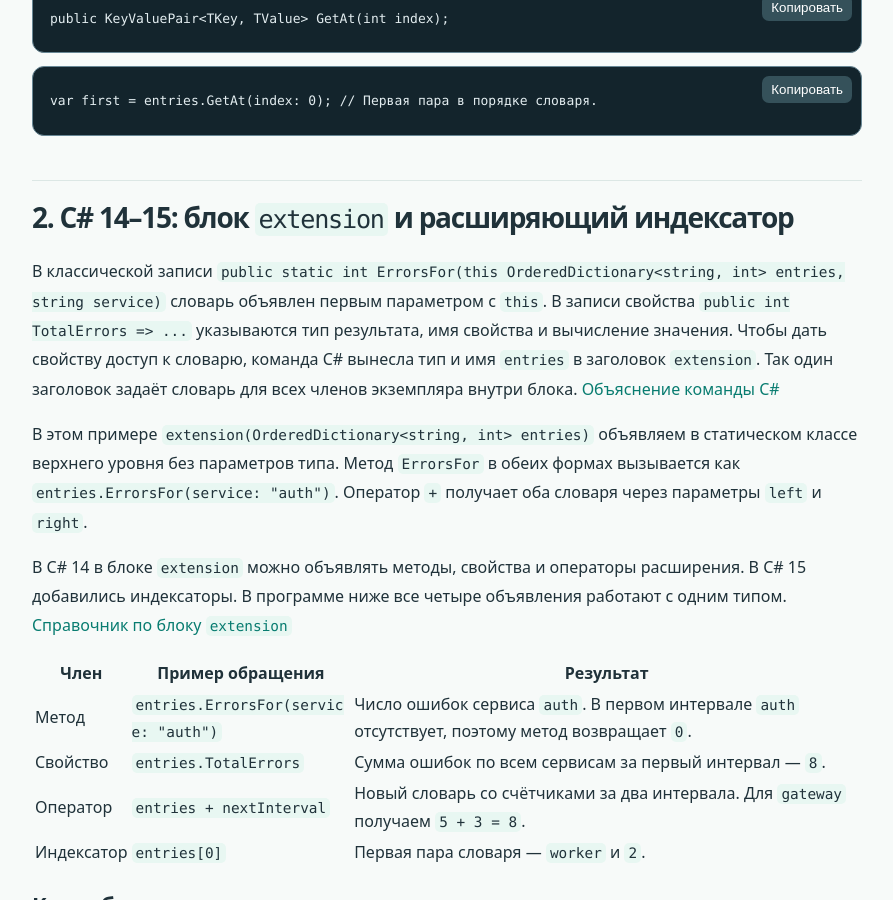
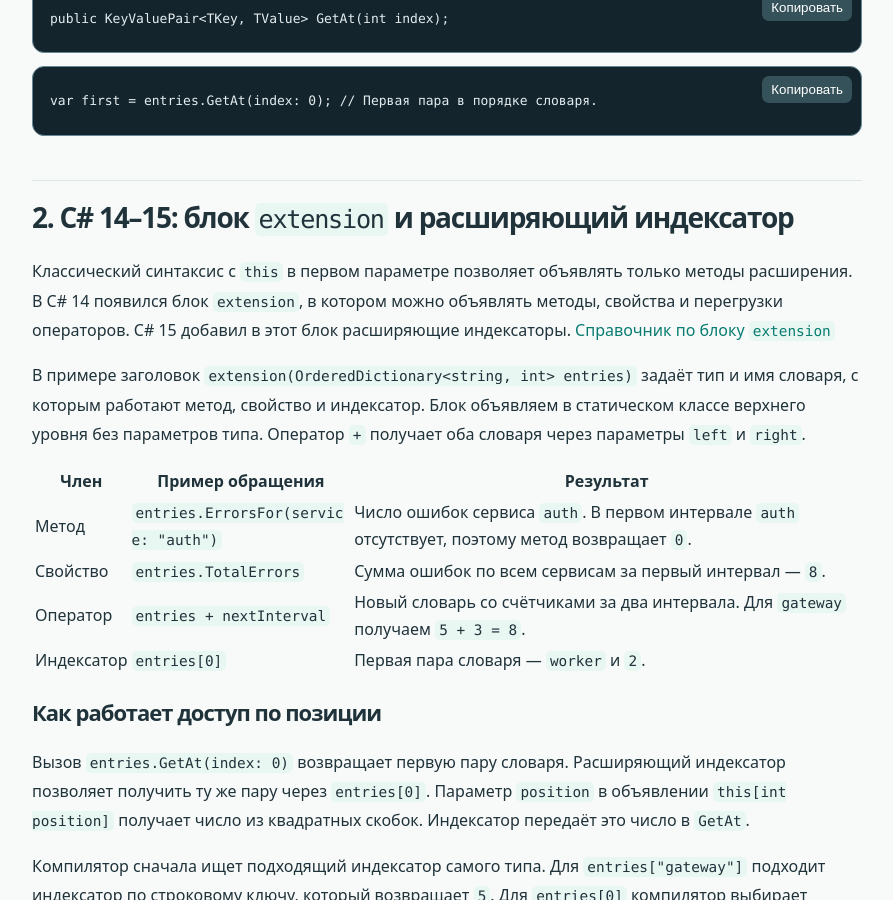
Before and after one commit to boyarincev/dotnet-courses, a Jekyll site: the page built from _lessons/003-ordered-dictionary-extension-indexers.md, in a window 1280 px wide and 900 px high, scrolled down 1314 px. Shown: the whole window, without its empty margins (98-991 px from the left). Built offline with Jekyll 4.4.1, drawn with Linux system fonts in a browser that asks for light colours.

Commit message:
Explain what extension blocks added to C#

```diff
--- a/_lessons/003-ordered-dictionary-extension-indexers.md
+++ b/_lessons/003-ordered-dictionary-extension-indexers.md
@@ -31,11 +31,9 @@ var first = entries.GetAt(index: 0); // Первая пара в порядке
 
 ## 2. C# 14–15: блок `extension` и расширяющий индексатор
 
-В классической записи `public static int ErrorsFor(this OrderedDictionary<string, int> entries, string service)` словарь объявлен первым параметром с `this`. В записи свойства `public int TotalErrors => ...` указываются тип результата, имя свойства и вычисление значения. Чтобы дать свойству доступ к словарю, команда C# вынесла тип и имя `entries` в заголовок `extension`. Так один заголовок задаёт словарь для всех членов экземпляра внутри блока. [Объяснение команды C#](https://devblogs.microsoft.com/dotnet/csharp-exploring-extension-members/#receivers)
+Классический синтаксис с `this` в первом параметре позволяет объявлять только методы расширения. В C# 14 появился блок `extension`, в котором можно объявлять методы, свойства и перегрузки операторов. C# 15 добавил в этот блок расширяющие индексаторы. [Справочник по блоку `extension`](https://learn.microsoft.com/dotnet/csharp/language-reference/keywords/extension)
 
-В этом примере `extension(OrderedDictionary<string, int> entries)` объявляем в статическом классе верхнего уровня без параметров типа. Метод `ErrorsFor` в обеих формах вызывается как `entries.ErrorsFor(service: "auth")`. Оператор `+` получает оба словаря через параметры `left` и `right`.
-
-В C# 14 в блоке `extension` можно объявлять методы, свойства и операторы расширения. В C# 15 добавились индексаторы. В программе ниже все четыре объявления работают с одним типом. [Справочник по блоку `extension`](https://learn.microsoft.com/dotnet/csharp/language-reference/keywords/extension)
+В примере заголовок `extension(OrderedDictionary<string, int> entries)` задаёт тип и имя словаря, с которым работают метод, свойство и индексатор. Блок объявляем в статическом классе верхнего уровня без параметров типа. Оператор `+` получает оба словаря через параметры `left` и `right`.
 
 | Член | Пример обращения | Результат |
 | --- | --- | --- |
```
